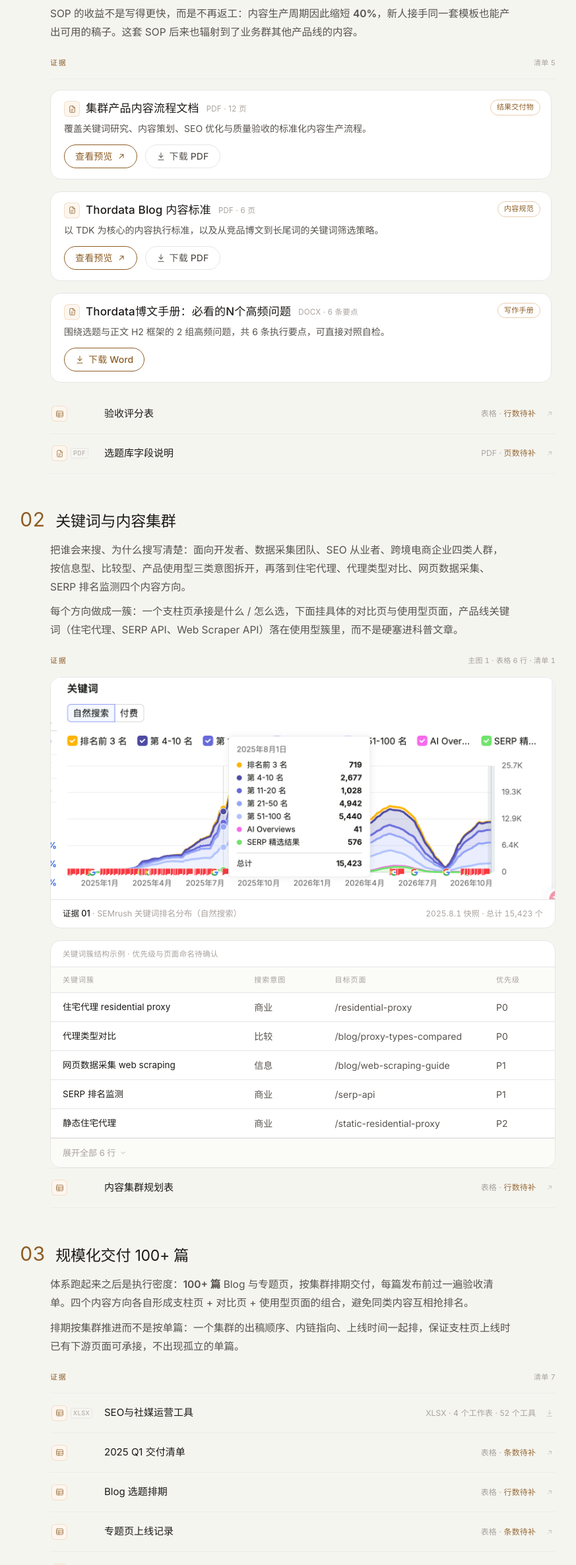
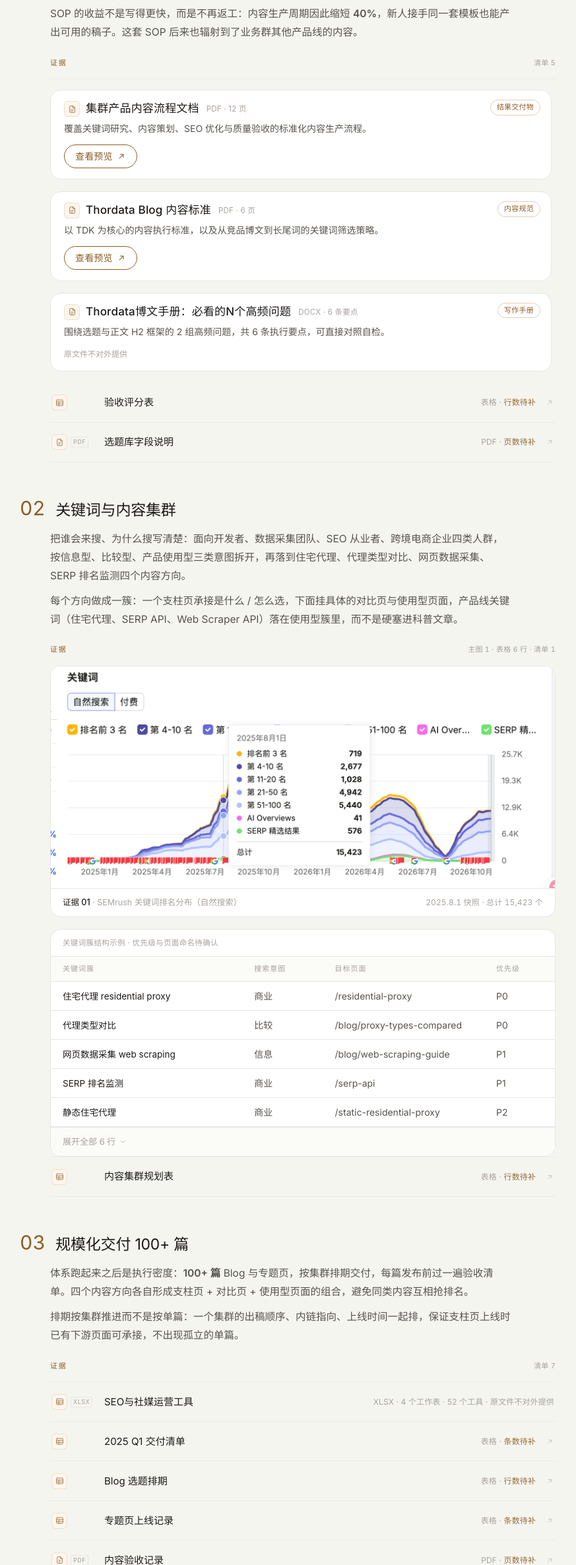
Before and after one commit to HogRush/personal-site, a plain HTML site: page work/thordata.html in a window 1280 px wide. Shown: the part 2095-4467 px from the top of the page at 66% size, without its empty margins (204-1077 px from the left). Drawn offline with Linux system fonts and the light colour scheme; a web font is replaced by a local one.

Commit message:
案例页取消原文件下载入口，改为原文件不对外提供

```diff
--- a/styles.css
+++ b/styles.css
@@ -2639,12 +2639,24 @@ html.dark .cs-lb { background-color: color-mix(in srgb, var(--color-bg) 90%, tra
    展开态不受影响（上方 is-open 显式 width 优先于本条 max-width） */
 .cs-doc-card:not(.is-open) { max-width: 760px; }
 
-/* 静态文档卡（仅下载、不展开）：不给「可点 / 可展开」的视觉暗示。
-   链接用的是 <a>，UA 默认下划线在 flex 容器里仍会透出，故显式去掉；
-   hover 边框回落普通边框色，取消收起态卡片的 accent 描边反馈。 */
+/* 静态文档卡（不展开、不提供下载）：不给「可点 / 可展开」的视觉暗示。 */
 .cs-doc-card.is-static .cs-doc-sum { cursor: default; }
 .cs-doc-card.is-static .cs-doc-primary { text-decoration: none; }
 .cs-doc-card.is-static:hover { border-color: var(--color-border); }
+
+/* 静态卡不提供下载时的中性说明：沿用次要文字色与小字号，跟随主题 */
+.cs-doc-card.is-static .cs-doc-static-note {
+  font-size: 12px;
+  line-height: 1.6;
+  color: var(--color-text-muted);
+}
+
+/* 证据行：有实物但不提供原文件下载时，去掉三列网格与可点反馈 */
+.cs-ev-row.is-static {
+  grid-template-columns: 66px minmax(0, 1fr) auto;
+  cursor: default;
+}
+.cs-ev-row.is-static:hover { background-color: transparent; }
 
 /* ---------- 紧凑态 ---------- */
 .cs-doc-sum {
--- a/work/thordata.html
+++ b/work/thordata.html
@@ -240,10 +240,6 @@
                         <span id="ev-sop-open-t" data-role="openT">查看预览</span>
                         <svg viewBox="0 0 24 24" fill="none" stroke="currentColor" stroke-width="1.8" stroke-linecap="round" stroke-linejoin="round" aria-hidden="true"><path d="M7 17 17 7M9 7h8v8" /></svg>
                       </button>
-                      <a class="cs-doc-dl" href="../assets/docs/cluster-content-process.pdf" download>
-                        <svg viewBox="0 0 24 24" fill="none" stroke="currentColor" stroke-width="1.8" stroke-linecap="round" stroke-linejoin="round" aria-hidden="true"><path d="M12 3v12" /><path d="m7 10 5 5 5-5" /><path d="M5 21h14" /></svg>
-                        下载 PDF
-                      </a>
                     </div>
                   </div>
                   <span class="cs-doc-badge">结果交付物</span>
@@ -294,14 +290,6 @@
                       </div>
 
                       <p class="cs-doc-side-note">点击任一证据，即可在右侧直接定位到相应 PDF 页，无需关闭或重新打开。</p>
-
-                      <div class="cs-doc-side-foot">
-                        <a class="cs-doc-side-dl" href="../assets/docs/cluster-content-process.pdf" download>
-                          <svg viewBox="0 0 24 24" fill="none" stroke="currentColor" stroke-width="1.7" stroke-linecap="round" stroke-linejoin="round" aria-hidden="true"><path d="M12 3v12m0 0 4-4m-4 4-4-4M4 21h16" /></svg>
-                          下载原始 PDF
-                        </a>
-                        <span>（12 页）</span>
-                      </div>
                     </aside>
 
                     <div class="cs-doc-main-r">
@@ -372,10 +360,6 @@
                         <span id="ev-blog-open-t" data-role="openT">查看预览</span>
                         <svg viewBox="0 0 24 24" fill="none" stroke="currentColor" stroke-width="1.8" stroke-linecap="round" stroke-linejoin="round" aria-hidden="true"><path d="M7 17 17 7M9 7h8v8" /></svg>
                       </button>
-                      <a class="cs-doc-dl" href="../assets/docs/blog-content-standards.pdf" download>
-                        <svg viewBox="0 0 24 24" fill="none" stroke="currentColor" stroke-width="1.8" stroke-linecap="round" stroke-linejoin="round" aria-hidden="true"><path d="M12 3v12" /><path d="m7 10 5 5 5-5" /><path d="M5 21h14" /></svg>
-                        下载 PDF
-                      </a>
                     </div>
                   </div>
                   <span class="cs-doc-badge">内容规范</span>
@@ -433,14 +417,6 @@
                       </div>
 
                       <p class="cs-doc-side-note">点击任一证据，即可在右侧直接定位到相应 PDF 页，无需关闭或重新打开。</p>
-
-                      <div class="cs-doc-side-foot">
-                        <a class="cs-doc-side-dl" href="../assets/docs/blog-content-standards.pdf" download>
-                          <svg viewBox="0 0 24 24" fill="none" stroke="currentColor" stroke-width="1.7" stroke-linecap="round" stroke-linejoin="round" aria-hidden="true"><path d="M12 3v12m0 0 4-4m-4 4-4-4M4 21h16" /></svg>
-                          下载原始 PDF
-                        </a>
-                        <span>（6 页）</span>
-                      </div>
                     </aside>
 
                     <div class="cs-doc-main-r">
@@ -505,10 +481,7 @@
                     </h4>
                     <p class="cs-doc-desc">围绕选题与正文 H2 框架的 2 组高频问题，共 6 条执行要点，可直接对照自检。</p>
                     <div class="cs-doc-actions">
-                      <a class="cs-doc-primary" href="../assets/docs/thordata-blog-handbook.docx" download>
-                        <svg viewBox="0 0 24 24" fill="none" stroke="currentColor" stroke-width="1.8" stroke-linecap="round" stroke-linejoin="round" aria-hidden="true"><path d="M12 3v12" /><path d="m7 10 5 5 5-5" /><path d="M5 21h14" /></svg>
-                        下载 Word
-                      </a>
+                      <span class="cs-doc-static-note">原文件不对外提供</span>
                     </div>
                   </div>
                   <span class="cs-doc-badge">写作手册</span>
@@ -610,12 +583,11 @@
           <p class="cs-evset-h"><b>证据</b><span>清单 7</span></p>
         <ul class="cs-evlist" id="ev-delivery">
             <li>
-              <a class="cs-ev-row" href="../assets/docs/seo-social-tools.xlsx" download data-kind="table" data-ev-title="SEO与社媒运营工具">
+              <div class="cs-ev-row is-static" data-static="1" data-kind="table" data-ev-title="SEO与社媒运营工具">
                 <span class="cs-ev-lead"><span class="cs-ev-ic" aria-hidden="true"><svg viewBox="0 0 24 24" fill="none" stroke="currentColor" stroke-width="1.5" stroke-linecap="round" stroke-linejoin="round"><rect x="3" y="4" width="18" height="16" rx="2" /><path d="M3 9.5h18M3 15h18M9.5 9.5V20" /></svg></span><span class="cs-ext">XLSX</span></span>
                 <span class="cs-ev-t">SEO与社媒运营工具</span>
-                <span class="cs-ev-m">XLSX · 4 个工作表 · 52 个工具</span>
-                <span class="cs-ev-go" aria-hidden="true"><svg viewBox="0 0 24 24" fill="none" stroke="currentColor" stroke-width="1.8" stroke-linecap="round" stroke-linejoin="round" aria-hidden="true"><path d="M12 3v12" /><path d="m7 10 5 5 5-5" /><path d="M5 21h14" /></svg></span>
-              </a>
+                <span class="cs-ev-m">XLSX · 4 个工作表 · 52 个工具 · 原文件不对外提供</span>
+              </div>
             </li>
             <li>
               <a class="cs-ev-row" role="button" tabindex="0" title="待补" data-todo="1" data-kind="table" data-ev-title="2025 Q1 交付清单">
@@ -1220,7 +1192,6 @@ Sitemap: https://www.thordata.com/sitemap.xml</code></pre></div>
         <span class="cs-doc-fs-meta">PDF · 12 页</span>
         <div class="cs-doc-fs-act">
           <span class="cs-doc-fs-count" data-role="fsCount">1 / 12</span>
-          <a class="cs-doc-fbtn" href="../assets/docs/cluster-content-process.pdf" download aria-label="下载 PDF" title="下载 PDF"><svg viewBox="0 0 24 24" fill="none" stroke="currentColor" stroke-width="1.7" stroke-linecap="round" stroke-linejoin="round" aria-hidden="true"><path d="M12 3v12m0 0 4-4m-4 4-4-4M4 21h16" /></svg></a>
           <button class="cs-doc-fbtn" type="button" data-role="fsExit" aria-label="退出全屏" title="退出（Esc）"><svg viewBox="0 0 24 24" fill="none" stroke="currentColor" stroke-width="1.8" stroke-linecap="round" stroke-linejoin="round" aria-hidden="true"><path d="M18 6 6 18M6 6l12 12" /></svg></button>
         </div>
       </div>
@@ -1254,7 +1225,6 @@ Sitemap: https://www.thordata.com/sitemap.xml</code></pre></div>
         <span class="cs-doc-fs-meta">PDF · 6 页</span>
         <div class="cs-doc-fs-act">
           <span class="cs-doc-fs-count" data-role="fsCount">1 / 6</span>
-          <a class="cs-doc-fbtn" href="../assets/docs/blog-content-standards.pdf" download aria-label="下载 PDF" title="下载 PDF"><svg viewBox="0 0 24 24" fill="none" stroke="currentColor" stroke-width="1.7" stroke-linecap="round" stroke-linejoin="round" aria-hidden="true"><path d="M12 3v12m0 0 4-4m-4 4-4-4M4 21h16" /></svg></a>
           <button class="cs-doc-fbtn" type="button" data-role="fsExit" aria-label="退出全屏" title="退出（Esc）"><svg viewBox="0 0 24 24" fill="none" stroke="currentColor" stroke-width="1.8" stroke-linecap="round" stroke-linejoin="round" aria-hidden="true"><path d="M18 6 6 18M6 6l12 12" /></svg></button>
         </div>
       </div>
@@ -1428,7 +1398,7 @@ Sitemap: https://www.thordata.com/sitemap.xml</code></pre></div>
         var label = a.getAttribute('data-ev-title') || '';
         var meta = a.querySelector('.cs-ev-m');
         function go(e) {
-          if (a.getAttribute('href')) return; /* 真实文件：走默认下载 */
+          if (a.getAttribute('href') || a.hasAttribute('data-static')) return; /* 真实文件与静态行不做交互 */
           e.preventDefault();
           if (kind === 'image') {
             var src = a.getAttribute('data-img');
@@ -1489,7 +1459,7 @@ Sitemap: https://www.thordata.com/sitemap.xml</code></pre></div>
     /* 文档卡阅读器（工厂）：每张 data-doc-card = 一个独立实例。
        一份 PDF 只对应一张卡、一个阅读器：DOM 里的 canvas 数不随页数增长，
        只按需渲染当前页 + 相邻页（缩略图仅全屏态惰性渲染）。
-       实例之间的展开 / 翻页 / 缩放 / 全屏 / 下载互不共享状态。
+       实例之间的展开 / 翻页 / 缩放 / 全屏互不共享状态。
        配置全部来自 DOM：data-pdf（文件）、data-pages（页数，读到真文档后自校正）、
        data-doc-name（无障碍标签）、卡内 [data-role] 子元素、data-for 指向的全屏层。 */
     (function () {
```
